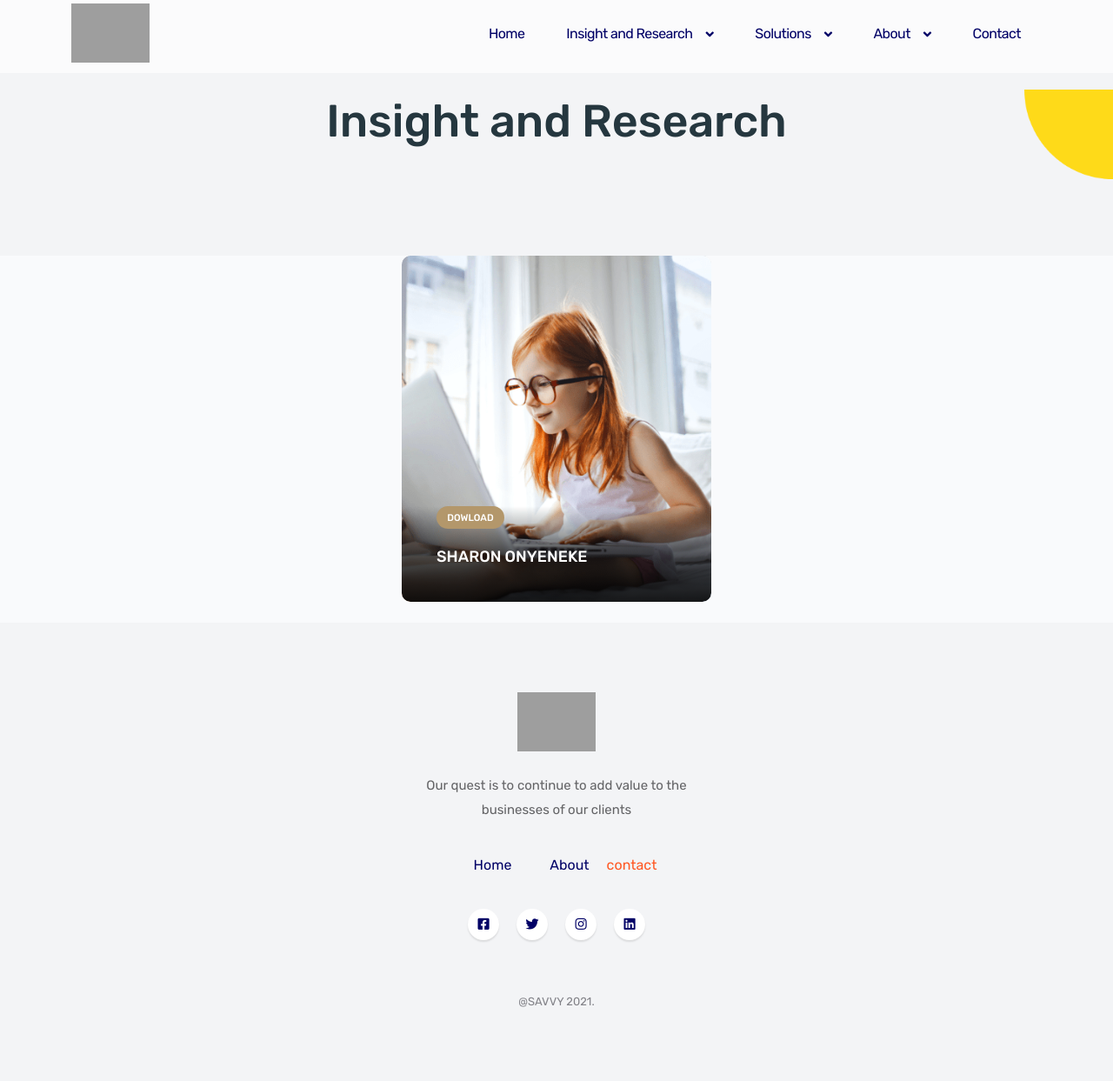
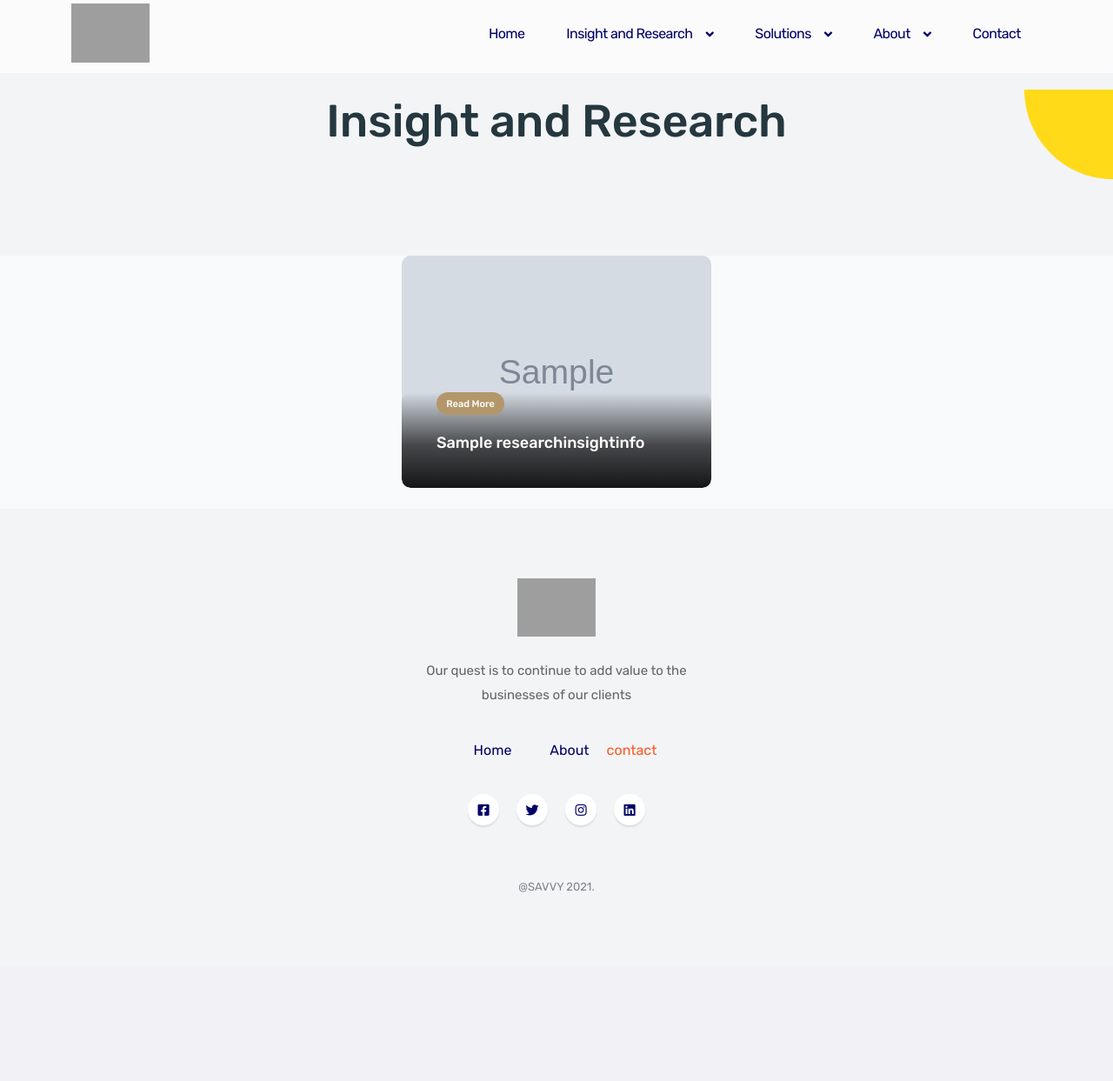
Before and after one commit to MARKOTHEDEV/savvyngVersion2, a Django app: page /insights/ in a window 1280 px wide. Shown: the whole page at 87% size. After the commit the page ends 1026 px from the top, so only its background shows below. Run offline with Django 3.2, Linux system fonts and the light colour scheme; tables that the repository leaves empty hold one stand-in row (values such as "Sample post"); grey boxes marked "Sample" are stand-in pictures; some libraries are stand-ins or nearby versions; grey boxes are pictures that could not be loaded.

Commit message:
still doing some editing and mod

```diff
--- a/mainApp/views.py
+++ b/mainApp/views.py
@@ -14,6 +14,7 @@ def indexPage(request):
     {
         "all_service":services,
         "5_service":services[0:5],
+        "all_researchInfor3":models.ResearchInsightInfo.objects.all()[0:3],
         "all_researchInfor":models.ResearchInsightInfo.objects.all()
 
     }
@@ -38,7 +39,8 @@ def team(request):
 def insightList(request):
     return render(request,'insight-list.html',
     {
-       "all_service" :models.ServiceModel.objects.all()
+       "all_service" :models.ServiceModel.objects.all(),
+        "all_researchInfor":models.ResearchInsightInfo.objects.all()
     })
 
 
--- a/template/base.html
+++ b/template/base.html
@@ -7,7 +7,7 @@
   <meta name="viewport" content="width=device-width, initial-scale=1.0">
   <meta http-equiv="X-UA-Compatible" content="ie=edge">
   <title>
-      SPNS
+      SAVVY
   </title>
   <link rel="shortcut icon" href="image/png/favicon.png" type="image/x-icon">
   <!-- Bootstrap , fonts & icons  -->
--- a/template/insight-list.html
+++ b/template/insight-list.html
@@ -35,19 +35,29 @@
 
       <div class="row justify-content-center">
 
+
+
+
+        {% for i  in  all_researchInfor %}
           <div class="col-xl-4 col-lg-9 col-md-7 col-xs-10">
             <div class="blogs-post blogs-post--small">
-            <img class="w-100" src="{% static 'image/png/blog-post-4.png' %}" alt="">
+              <img class="w-100" src="{{ i.cover_image.url }}" alt="">
               <div class="hover-content">
                 <div class="hover-content__top d-flex align-items-center dark-mode-texts">
-                <a href="#" class="hover-content__badge badge" style="background-color:#b3976b;">DOWLOAD</a>
+                  <a href="{% url 'insightDetail' i.id %}" class="hover-content__badge badge" style="background-color:#b3976b;">
+                    Read More
+                  </a>
                   <!-- <a href="blog-details.html" class="hover-content__date">01 June, 2020</a> -->
                 </div>
-            <a href="#" class="hover-content__title">SHARON ONYENEKE</a>
+              <a href="{% url 'insightDetail' i.id %}" class="hover-content__title">
+                {{ i.heading }}
+              </a>
 
               </div>
             </div>
           </div>
+        {% endfor %}
+
 
 
 
```
Also changed, not shown: template/home-agency.html (+7 -1 lines). Lines whose indentation alone changed are shown as unchanged.
